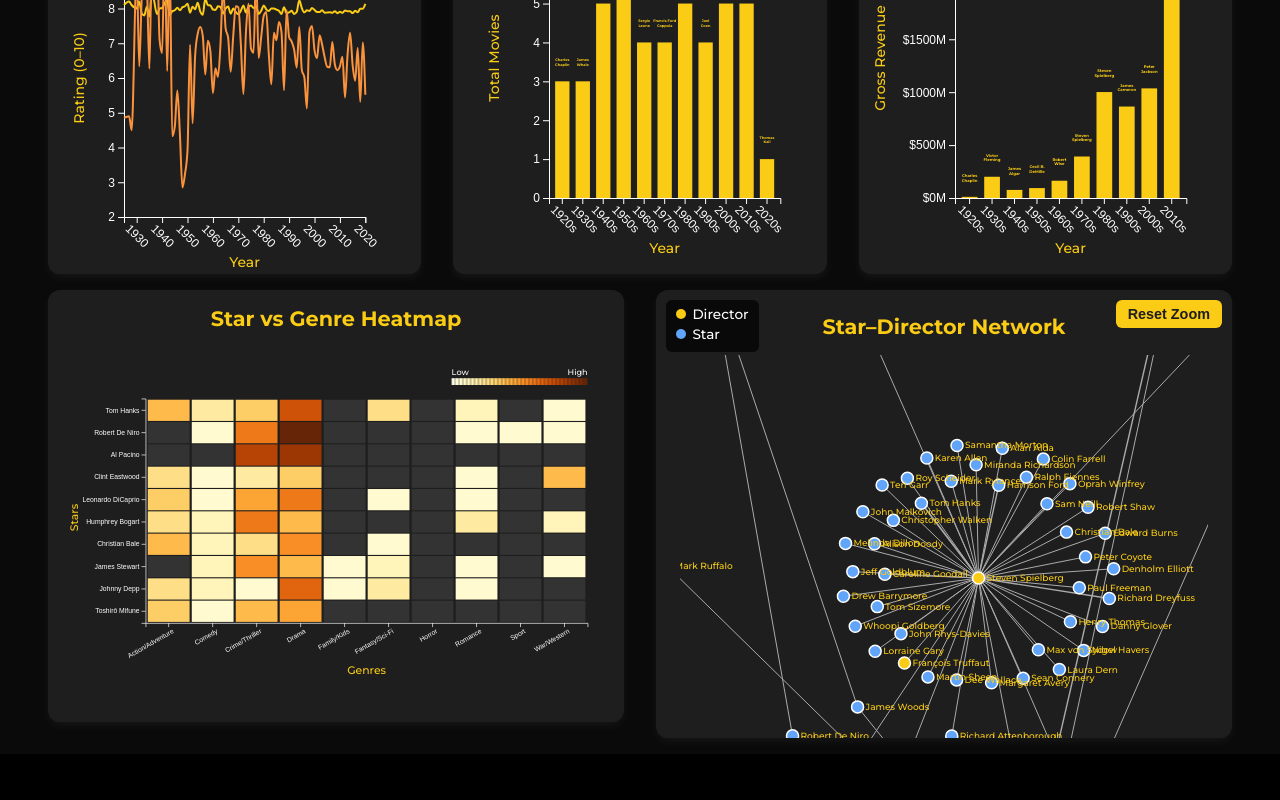
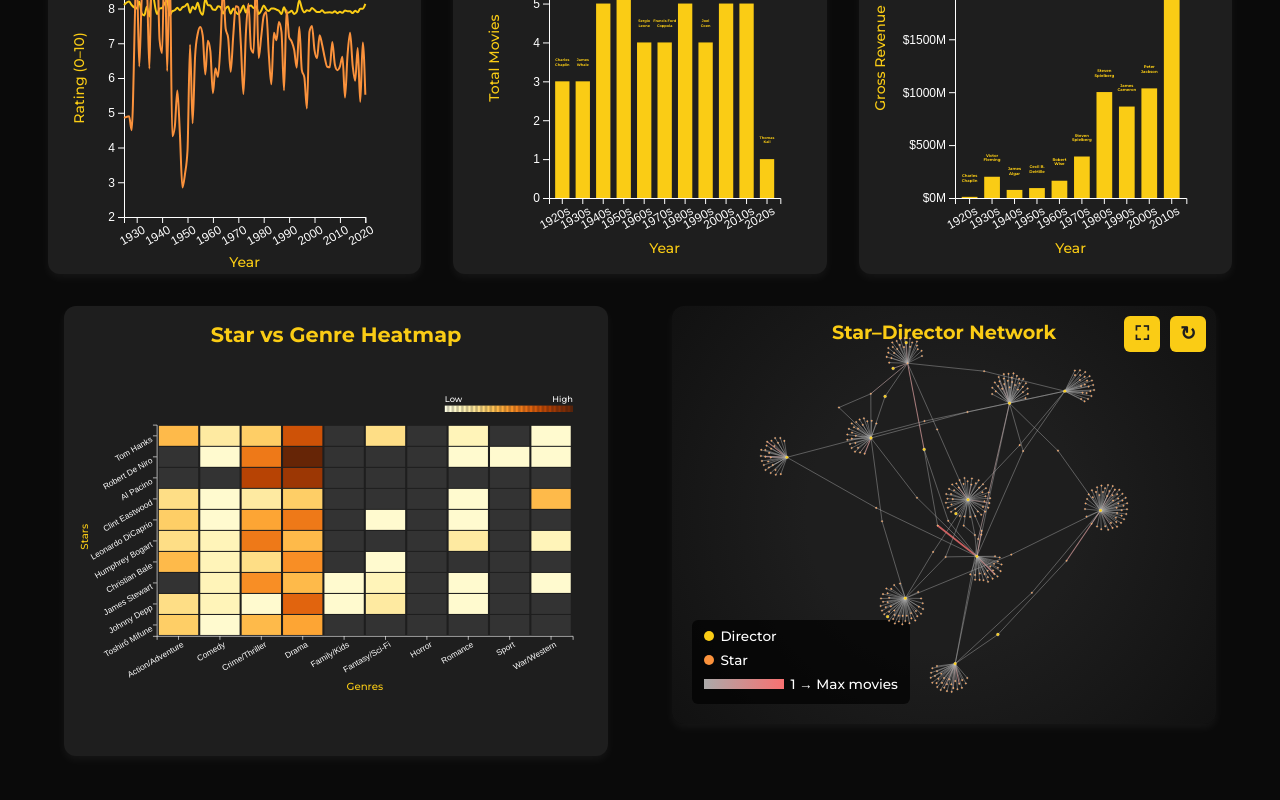
Before and after one commit to asmita7798/movie-dashboard, a SvelteKit app: page / in a window 1280 px wide. Shown: the part 1456-2256 px from the top of the page. Built offline with nearby package versions, Linux system fonts and the light colour scheme.

Commit message:
Dashboard updated

```diff
--- a/src/components/charts/AvgGrossPerDecade.svelte
+++ b/src/components/charts/AvgGrossPerDecade.svelte
@@ -28,28 +28,31 @@
         const gross = d.Gross && d.Gross !== 'NA' ? +d.Gross.replace(/,/g, '') : NaN;
         return !isNaN(year) && !isNaN(gross);
       })
-      .map(d => ({
-        decade: Math.floor(+d.Released_Year / 10) * 10,
-        gross: +d.Gross.replace(/,/g, '')
-      }));
+      .map(d => {
+        const year = +d.Released_Year;
+        // Group all 2010–2020 movies into 2010 decade
+        const decade = year >= 2020 ? 2010 : Math.floor(year / 10) * 10;
+        return { decade, gross: +d.Gross.replace(/,/g, '') };
+      });
 
-    const revenueByDecadeRaw = d3.rollups(
-      parsed,
-      v => d3.mean(v, d => d.gross),
-      d => d.decade
-    );
+    const revenueByDecade = Array.from(
+      d3.rollups(parsed, v => d3.mean(v, d => d.gross), d => d.decade),
+      ([decade, avg]) => ({ decade, avg })
+    ).sort((a, b) => a.decade - b.decade);
 
-    const revenueByDecade = revenueByDecadeRaw
-      .map(([decade, avg]) => ({ decade, avg }))
-      .sort((a, b) => a.decade - b.decade);
+    // --- Force domain cleanup (no 2020s tick) ---
+    const filteredData = revenueByDecade.filter(d => d.decade <= 2010);
+    const xDomain = Array.from(new Set(filteredData.map(d => `${d.decade}s`)));
+    console.log("Final X Domain (no 2020s):", xDomain);
 
+    // --- Scales ---
     const x = d3.scaleBand()
-      .domain(revenueByDecade.map(d => `${d.decade}s`))
+      .domain(xDomain)
       .range([0, innerWidth])
       .padding(0.4);
 
     const y = d3.scaleLinear()
-      .domain([0, d3.max(revenueByDecade, d => d.avg) * 1.1])
+      .domain([0, d3.max(filteredData, d => d.avg) * 1.1])
       .range([innerHeight, 0]);
 
     // --- Axes ---
@@ -59,8 +62,8 @@
       .selectAll('text')
       .style('fill', 'white')
       .style('font-size', '13px')
-      .attr('transform', 'rotate(45)')
-      .style('text-anchor', 'start');
+      .attr('transform', 'rotate(-30)')
+      .style('text-anchor', 'end');
 
     svg.append('g')
       .call(d3.axisLeft(y).tickFormat(d => `$${(d / 1e6).toFixed(0)}M`))
@@ -79,7 +82,7 @@
 
     svg.append('text')
       .attr('text-anchor', 'middle')
-      .attr('transform', `translate(-50, ${innerHeight / 2}) rotate(-90)`)
+      .attr('transform', `translate(-60, ${innerHeight / 2}) rotate(-90)`)
       .text('Avg Gross Revenue')
       .attr('fill', '#facc15')
       .style('font-size', '16px');
@@ -96,9 +99,9 @@
       .style('pointer-events', 'none')
       .style('opacity', 0);
 
-    // --- Lollipop chart ---
+    // --- Lollipop chart (only filtered data) ---
     svg.selectAll('line.stem')
-      .data(revenueByDecade)
+      .data(filteredData)
       .enter()
       .append('line')
       .attr('class', 'stem')
@@ -110,7 +113,7 @@
       .attr('stroke-width', 2);
 
     svg.selectAll('circle.dot')
-      .data(revenueByDecade)
+      .data(filteredData)
       .enter()
       .append('circle')
       .attr('class', 'dot')
--- a/src/components/charts/MoviesPerYear.svelte
+++ b/src/components/charts/MoviesPerYear.svelte
@@ -49,12 +49,12 @@
     svg.append('g')
       .attr('transform', `translate(0,${innerHeight})`)
       .call(d3.axisBottom(x).tickFormat(d3.format("d")))
-      .selectAll('text').style('fill', 'white').style('font-size', '12px').attr('transform', 'rotate(45)')
-      .style('text-anchor', 'start');
+      .selectAll('text').style('fill', 'white').style('font-size', '13px').attr('transform', 'rotate(-30)')
+      .style('text-anchor', 'end');
 
     svg.append('g')
       .call(d3.axisLeft(y))
-      .selectAll('text').style('fill', 'white').style('font-size', '12px');
+      .selectAll('text').style('fill', 'white').style('font-size', '13px');
 
     svg.append('text')
       .attr('text-anchor', 'middle')
@@ -96,7 +96,7 @@
       .attr('r', 2).attr('fill', '#facc15').attr('fill-opacity', 0.5)
       .on('mouseover', (event, d) => {
         tooltip.style('opacity', 1)
-          .html(`<strong>Year:</strong> ${d[0]}<br/><strong>Total Movies:</strong> ${d[1]}`);
+          .html(`<strong>${d[0]}</strong> <br/>Total Movies: ${d[1]}`);
       })
       .on('mousemove', event => {
         tooltip.style('left', event.offsetX + 15 + 'px').style('top', event.offsetY - 28 + 'px');
--- a/src/components/charts/RatingsOverTime.svelte
+++ b/src/components/charts/RatingsOverTime.svelte
@@ -54,8 +54,8 @@
       .call(d3.axisBottom(x).tickFormat(d3.format('d')))
       .selectAll('text')
       .style('fill', 'white')
-      .attr('transform', 'rotate(45)')
-      .attr('text-anchor', 'start')
+      .attr('transform', 'rotate(-30)')
+      .style('text-anchor', 'end')
       .style('font-size', '12px');
 
     svg.append('g')
@@ -106,7 +106,7 @@
         const closest = data.reduce((a, b) => Math.abs(b.year - year) < Math.abs(a.year - year) ? b : a);
         hoverLine.attr('x1', x(closest.year)).attr('x2', x(closest.year)).style('opacity', 1);
         tooltip.style('opacity', 1)
-          .html(`<strong>Year:</strong> ${closest.year}<br/>IMDb: ${closest.imdb.toFixed(2)}<br/>Metascore: ${closest.meta.toFixed(0)}`)
+          .html(`<strong>${closest.year}</strong> <br/>IMDb: ${closest.imdb.toFixed(2)}<br/>Metascore: ${closest.meta.toFixed(0)}`)
           .style('left', event.offsetX + 15 + 'px').style('top', event.offsetY - 28 + 'px');
       })
       .on('mouseout', () => { hoverLine.style('opacity', 0); tooltip.style('opacity', 0); });
--- a/src/components/charts/StarDirectorNetwork.svelte
+++ b/src/components/charts/StarDirectorNetwork.svelte
@@ -3,17 +3,50 @@
   import * as d3 from 'd3';
 
   export let imdbCSV = [];
-  let container;
+  let wrapper;     // for fullscreen target
+  let container;   // network rendering area
   let tooltip;
   let zoomBehavior;
   let svgRoot;
+  let highlightedNode = null;
 
   onMount(() => {
     if (imdbCSV.length) drawNetwork();
   });
 
-  function resetZoom() {
-    svgRoot.transition().duration(750).call(zoomBehavior.transform, d3.zoomIdentity);
+  function toggleFullscreen(event) {
+    event.stopPropagation(); // prevent zoom handler
+    if (!document.fullscreenElement) {
+      wrapper.requestFullscreen();
+    } else {
+      document.exitFullscreen();
+    }
+  }
+
+  function resetZoom(event) {
+    event.stopPropagation(); // prevent zoom handler
+    const nodesGroup = svgRoot.select('g');
+    const bounds = nodesGroup.node().getBBox();
+    const fullWidth = container.clientWidth;
+    const fullHeight = container.clientHeight;
+    const width = bounds.width;
+    const height = bounds.height;
+    const midX = bounds.x + width / 2;
+    const midY = bounds.y + height / 2;
+
+    const scale = 0.85 / Math.max(width / fullWidth, height / fullHeight);
+    const translate = [
+      fullWidth / 2 - scale * midX,
+      fullHeight / 2 - scale * midY
+    ];
+
+    svgRoot.transition().duration(750)
+      .call(zoomBehavior.transform,
+            d3.zoomIdentity.translate(translate[0], translate[1]).scale(scale));
+  }
+
+  function fitToScreen() {
+    resetZoom(new Event("custom")); // initial fit
   }
 
   function drawNetwork() {
@@ -33,10 +66,7 @@
 
     zoomBehavior = d3.zoom()
       .scaleExtent([0.2, 5])
-      .translateExtent([[0, 0], [width, height]])
-      .on('zoom', (event) => {
-        svg.attr('transform', event.transform);
-      });
+      .on('zoom', (event) => svg.attr('transform', event.transform));
 
     svgRoot.call(zoomBehavior);
 
@@ -60,7 +90,6 @@
       if (!director) return;
 
       if (!nodeMap.has(director)) nodeMap.set(director, { id: director, type: 'director' });
-
       stars.forEach(star => {
         if (!nodeMap.has(star)) nodeMap.set(star, { id: star, type: 'star' });
         const key = `${director}::${star}`;
@@ -98,6 +127,11 @@
     nodes = nodes.filter(n => relevantNodeIds.has(n.id));
     links = links.filter(l => relevantNodeIds.has(l.source) && relevantNodeIds.has(l.target));
 
+    const nodeDegree = d => links.filter(l => l.source === d.id || l.target === d.id).length;
+    const maxDegree = d3.max(nodes, nodeDegree);
+    const sizeScale = d3.scaleLinear().domain([1, maxDegree]).range([5, 15]);
+    const colorScale = d3.scaleLinear().domain([1, d3.max(links, d => d.value)]).range(["#aaa", "#f87171"]);
+
     const simulation = d3.forceSimulation(nodes)
       .force('link', d3.forceLink(links).id(d => d.id).distance(80))
       .force('charge', d3.forceManyBody().strength(-200))
@@ -105,11 +139,18 @@
       .alpha(1).alphaDecay(0.05);
 
     const link = svg.append('g')
-      .attr('stroke', '#aaa')
+      .attr('stroke-opacity', 0.8)
       .selectAll('line')
       .data(links)
       .join('line')
-      .attr('stroke-width', d => Math.sqrt(d.value));
+      .attr('stroke-width', d => 2 + d.value * 1.5)
+      .attr('stroke', d => colorScale(d.value))
+      .on('mouseover', (event, d) => {
+        tooltip.style('opacity', 1)
+          .html(`<strong>${d.source.id}</strong> & <strong>${d.target.id}</strong><br/>Movies together: ${d.value}`);
+      })
+      .on('mousemove', event => tooltip.style('left', event.offsetX + 15 + 'px').style('top', event.offsetY - 28 + 'px'))
+      .on('mouseout', () => tooltip.style('opacity', 0));
 
     const node = svg.append('g')
       .attr('stroke', '#fff')
@@ -117,64 +158,84 @@
       .selectAll('circle')
       .data(nodes)
       .join('circle')
-      .attr('r', 6)
-      .attr('fill', d => d.type === 'director' ? '#facc15' : '#60a5fa')
-      .call(d3.drag()
-        .on('start', dragstarted)
-        .on('drag', dragged)
-        .on('end', dragended))
+      .attr('r', d => d.type === 'director' ? sizeScale(nodeDegree(d)) + 4 : sizeScale(nodeDegree(d)))
+      .attr('fill', d => d.type === 'director' ? '#facc15' : '#fb923c')
+      .style('cursor', 'pointer')
       .on('mouseover', (event, d) => {
         tooltip.style('opacity', 1).html(`<strong>${d.type}:</strong> ${d.id}`);
       })
-      .on('mousemove', event => {
-        tooltip.style('left', event.offsetX + 15 + 'px').style('top', event.offsetY - 28 + 'px');
-      })
-      .on('mouseout', () => tooltip.style('opacity', 0));
+      .on('mousemove', event => tooltip.style('left', event.offsetX + 15 + 'px').style('top', event.offsetY - 28 + 'px'))
+      .on('mouseout', () => tooltip.style('opacity', 0))
+      .on('click', (event, d) => handleNodeClick(d));
 
     const label = svg.append('g')
       .selectAll('text')
       .data(nodes)
       .join('text')
       .text(d => d.id)
-      .attr('font-size', 9)
+      .attr('font-size', 10)
       .attr('dx', 8)
       .attr('dy', 3)
-      .style('fill', '#facc15');
+      .style('fill', '#fff')
+      .style('display', 'none')
+      .style('pointer-events', 'none');
 
     simulation.on('tick', () => {
       link.attr('x1', d => d.source.x).attr('y1', d => d.source.y)
           .attr('x2', d => d.target.x).attr('y2', d => d.target.y);
-
       node.attr('cx', d => d.x).attr('cy', d => d.y);
       label.attr('x', d => d.x).attr('y', d => d.y);
     });
 
-    function dragstarted(event) {
-      if (!event.active) simulation.alphaTarget(0.3).restart();
-      event.subject.fx = event.subject.x;
-      event.subject.fy = event.subject.y;
+    simulation.on('end', () => fitToScreen());
+
+    svgRoot.on('click', (event) => {
+      if (event.target.tagName === 'svg') resetHighlight();
+    });
+
+    function resetHighlight() {
+      highlightedNode = null;
+      node.attr('fill', n => n.type === 'director' ? '#facc15' : '#fb923c');
+      link.attr('stroke', d => colorScale(d.value)).attr('stroke-opacity', 0.8);
+      label.style('display', 'none');
     }
-    function dragged(event) {
-      event.subject.fx = event.x;
-      event.subject.fy = event.y;
+
+    function handleNodeClick(d) {
+      if (highlightedNode === d.id) {
+        resetHighlight();
+      } else {
+        highlightedNode = d.id;
+        const connected = new Set(links.filter(l => l.source.id === d.id || l.target.id === d.id)
+          .flatMap(l => [l.source.id, l.target.id]));
+        node.attr('fill', n => connected.has(n.id) ? (n.type === 'director' ? '#facc15' : '#fb923c') : '#444');
+        link.attr('stroke', l => (l.source.id === d.id || l.target.id === d.id) ? '#facc15' : colorScale(l.value))
+            .attr('stroke-opacity', l => (l.source.id === d.id || l.target.id === d.id) ? 1 : 0.2);
+        label.style('display', n => connected.has(n.id) ? 'block' : 'none');
+
+        const scale = 1.5;
+        const translate = [
+          container.clientWidth / 2 - d.x * scale,
+          container.clientHeight / 2 - d.y * scale
+        ];
+        svgRoot.transition().duration(750)
+          .call(zoomBehavior.transform, d3.zoomIdentity.translate(translate[0], translate[1]).scale(scale));
       }
-    function dragended(event) {
-      if (!event.active) simulation.alphaTarget(0);
-      event.subject.fx = null;
-      event.subject.fy = null;
     }
+
+    node.call(d3.drag()
+      .on('start', event => { if (!event.active) simulation.alphaTarget(0.3).restart(); event.subject.fx = event.subject.x; event.subject.fy = event.subject.y; })
+      .on('drag', event => { event.subject.fx = event.x; event.subject.fy = event.y; })
+      .on('end', event => { if (!event.active) simulation.alphaTarget(0); event.subject.fx = null; event.subject.fy = null; }));
   }
 </script>
 
 <style>
  .chart-card {
-    background-color: #1e1e1e;
-    padding: 1.5rem;
+  background: radial-gradient(circle at center, #1e1e1e 40%, #111 100%);
   border-radius: 12px;
   box-shadow: 0 4px 10px rgba(255, 255, 255, 0.05);
-    width: 95vw;
-    height: 600px;
-    margin: auto;
+  width: 100%;
+  height: 450px;
   position: relative;
   overflow: hidden;
 }
@@ -182,60 +243,77 @@
 .title {
   color: #facc15;
   font-weight: bold;
-    font-size: 1.3rem;
-    margin-bottom: 1rem;
+  font-size: 1.2rem;
   text-align: center;
+  position: absolute;
+  top: 14px;
+  width: 100%;
+  pointer-events: none;
 }
 
-  .reset-button {
+.reset-button, .fullscreen-button {
   position: absolute;
   top: 10px;
-    right: 10px;
+  width: 36px;
+  height: 36px;
   background: #facc15;
   border: none;
-    padding: 6px 12px;
-    font-size: 0.9rem;
+  font-size: 1.2rem;
   font-weight: bold;
   border-radius: 6px;
   color: #1e1e1e;
   cursor: pointer;
+  display: flex;
+  align-items: center;
+  justify-content: center;
+  line-height: 1;
+  z-index: 1000;         /* keeps above SVG */
+  pointer-events: auto;  /* ensure clickable */
 }
+
+.reset-button { right: 10px; }
+.fullscreen-button { right: 56px; }
 
 .legend-box {
   position: absolute;
-    top: 10px;
-    left: 10px;
+  bottom: 20px;
+  left: 20px;
   background-color: rgba(0, 0, 0, 0.7);
   border-radius: 6px;
-    padding: 6px 10px;
+  padding: 8px 12px;
   font-size: 0.85rem;
   color: white;
+  display: flex;
+  flex-direction: column;
+  gap: 4px;
 }
 
-  .legend-item {
-    display: flex;
-    align-items: center;
-    gap: 0.4rem;
-    margin-bottom: 4px;
-  }
-
-  .legend-circle {
-    width: 10px;
-    height: 10px;
-    border-radius: 50%;
-    display: inline-block;
-  }
+.legend-item { display: flex; align-items: center; gap: 0.4rem; margin-bottom: 4px; }
+.legend-circle { width: 10px; height: 10px; border-radius: 50%; display: inline-block; }
 </style>
 
-<div class="chart-card">
+<div class="chart-card" bind:this={wrapper}>
   <div class="title">Star–Director Network</div>
-  <button class="reset-button" on:click={resetZoom}>Reset Zoom</button>
+  <button class="fullscreen-button" on:click={toggleFullscreen} aria-label="Full Screen">⛶</button>
+  <button class="reset-button" on:click={resetZoom} aria-label="Reset Zoom">↻</button>
   <div class="legend-box">
     <div class="legend-item">
       <span class="legend-circle" style="background:#facc15;"></span> Director
     </div>
     <div class="legend-item">
-      <span class="legend-circle" style="background:#60a5fa;"></span> Star
+      <span class="legend-circle" style="background:#fb923c;"></span> Star
+    </div>
+    <div class="legend-item">
+      <svg width="80" height="10">
+        <defs>
+          <linearGradient id="edgeGradient" x1="0%" x2="100%">
+            <stop offset="0%" stop-color="#aaa"/>
+            <stop offset="100%" stop-color="#f87171"/>
+          </linearGradient>
+        </defs>
+        <rect width="80" height="10" fill="url(#edgeGradient)"></rect>
+      </svg>
+      <span>1 → Max movies</span>
     </div>
   </div>
   <div bind:this={container} style="width: 100%; height: 100%; position: relative;"></div>
--- a/src/components/charts/TopDirectorsbyGrossRevenue.svelte
+++ b/src/components/charts/TopDirectorsbyGrossRevenue.svelte
@@ -28,7 +28,6 @@
       .style('padding', '8px 10px')
       .style('border-radius', '8px')
       .style('font-size', '13px')
-      .style('font-weight', 'bold')
       .style('display', 'none')
       .style('pointer-events', 'none');
 
@@ -79,8 +78,8 @@
       .call(d3.axisBottom(x))
       .selectAll('text')
       .style('fill', 'white')
-      .attr('transform', 'rotate(45)')
-      .attr('text-anchor', 'start')
+      .attr('transform', 'rotate(-30)')
+      .style('text-anchor', 'end')
       .style('font-size', '12px');
 
     svg.append('g')
@@ -117,9 +116,9 @@
       .on('mouseover', (event, d) => {
         const avgGrossM = (d.value / 1e6).toFixed(2) + 'M';
         tooltip.style('display', 'block').html(`
-          <div><strong>Director:</strong> ${d.director}</div>
-          <div><strong>Decade:</strong> ${d.decade}s</div>
-          <div><strong>Avg Gross:</strong> $${avgGrossM}</div>
+          <strong>Director:</strong> ${d.director}<br/>
+          <strong>Decade:</strong> ${d.decade}s<br/>
+          <strong>Avg Gross:</strong> $${avgGrossM}
         `);
       })
       .on('mousemove', event => {
--- a/src/components/charts/TopDirectorsbyMovies.svelte
+++ b/src/components/charts/TopDirectorsbyMovies.svelte
@@ -78,8 +78,8 @@
       .call(d3.axisBottom(x))
       .selectAll('text')
       .style('fill', 'white')
-      .attr('transform', 'rotate(45)')
-      .attr('text-anchor', 'start')
+      .attr('transform', 'rotate(-30)')
+      .style('text-anchor', 'end')
       .style('font-size', '12px');
 
     svg.append('g')
@@ -115,8 +115,8 @@
       .attr('fill', '#facc15')
       .on('mouseover', (event, d) => {
         tooltip.style('display', 'block').html(
-          `<strong>Decade:</strong> ${d.decade}s<br/>
-           <strong>Director:</strong> ${d.director}<br/>
+          `<strong>Director:</strong> ${d.director}<br/>
+           <strong>Decade:</strong> ${d.decade}s<br/>
            <strong>Total Movies:</strong> ${d.value}`
         );
       })
--- a/src/components/charts/TopGrossingMovies.svelte
+++ b/src/components/charts/TopGrossingMovies.svelte
@@ -78,8 +78,8 @@
       .selectAll('text')
       .style('fill', 'white')
       .style('font-size', '12px')
-      .attr('transform', 'rotate(45)')
-      .attr('text-anchor', 'start')
+      .attr('transform', 'rotate(-30)')
+      .style('text-anchor', 'end')
       .attr('dx', '0.5em')
       .attr('dy', '0.5em');
 
--- a/src/routes/+page.svelte
+++ b/src/routes/+page.svelte
@@ -48,8 +48,9 @@
 </section>
 
 <footer class="sticky-footer">
-  © 2025 <strong>Asmita Sengupta</strong>
+  © 2025 <strong>Asmita Sengupta</strong> – 🍿 Built on popcorn, passion, and a pinch of D3.
 </footer>
+
 
 <style>
   .chart-section {
@@ -67,7 +68,7 @@
     display: flex;
     justify-content: space-between;
     gap: 2rem;
-    margin-bottom: 2rem; /* spacing between rows */
+    margin-bottom: 2rem;
     flex-wrap: nowrap;
   }
 
@@ -90,32 +91,35 @@
     min-height: 400px;
     display: flex;
     justify-content: center;
-    align-items: flex-start; /* align top */
-    padding: 1rem; /* uniform top/bottom/left/right */
+    align-items: flex-start;
+    padding: 1rem;
     box-sizing: border-box;
   }
-  /* Adjust internal bubble chart width like top row */
   .full-width .flex-item.bubble-box > :global(*) {
     width: 95% !important;
     height: auto !important;
   }
-  /* Adjust title spacing */
   .full-width .flex-item.bubble-box :global(.title) {
     margin-bottom: 0.75rem;
   }
 
   /* Row 4 (two charts) */
+  /* Row 4 (two charts) */
 .two-charts .flex-item {
   flex: 1 1 48%;
-    height: 400px;
+  height: 450px; /* uniform for both charts */
   display: flex;
   justify-content: center;
   align-items: center;
+  box-sizing: border-box;
+  padding: 1rem;
 }
 .two-charts .flex-item > :global(*) {
   width: 100% !important;
   height: 100% !important;
 }
+
+
 
   /* Responsive breakpoints */
   @media (max-width: 1100px) {
@@ -152,9 +156,12 @@
   width: 100%;
   background-color: #facc15;
   color: black;
-    text-align: left;
-    padding: 12px;
+  text-align: center;
+  padding: 12px 24px;
   font-size: 14px;
   z-index: 9999;
+  font-style: italic;
 }
+
+
 </style>
```
Also changed, not shown: src/components/charts/StarHeatmap.svelte (+7 -9 lines). Lines whose indentation alone changed are shown as unchanged.
